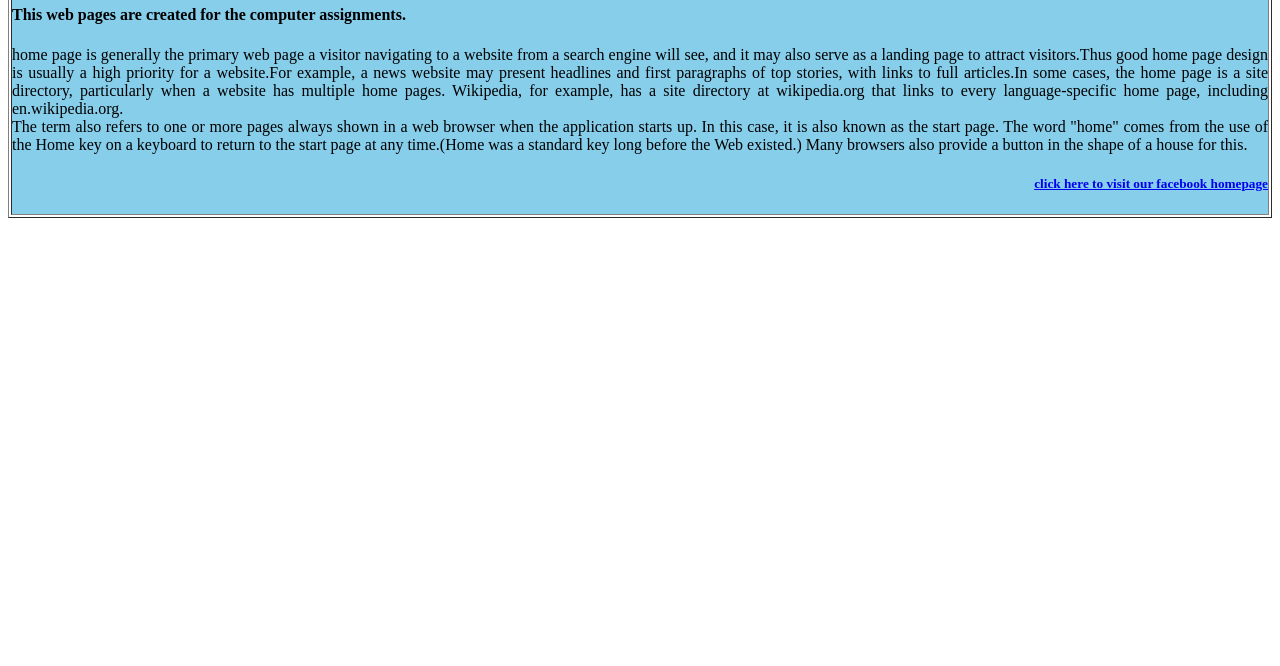
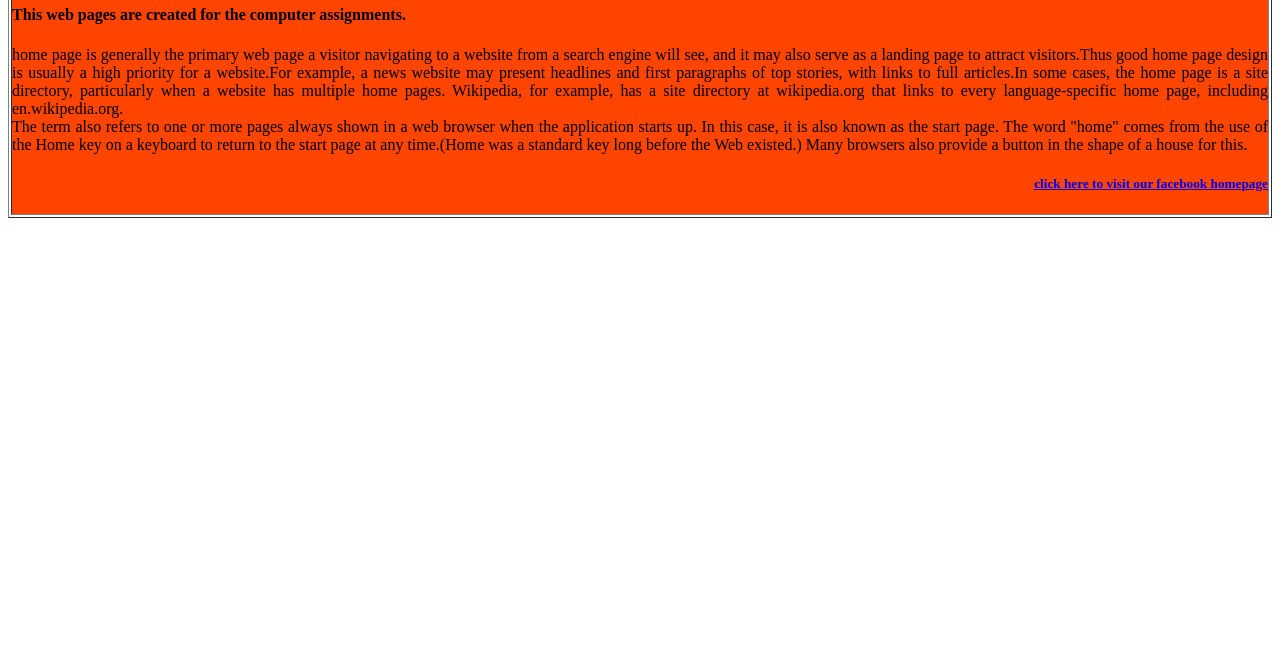
Before and after one commit to ourtry13/firstpage, a plain HTML site: page index.html in a window 1280 px wide. Shown: the part 134-800 px from the top of the page. Drawn offline with Linux system fonts and the light colour scheme.

Commit message:
Update index.html

```diff
--- a/index.html
+++ b/index.html
@@ -21,7 +21,7 @@
 
 		</tr>
 
-<tr bgcolor="#87ceeb">
+<tr bgcolor="#FF4500">
 
 	<td colspan="7" align="justify">
 <h1> WELCOME TO THE HOME PAGE</h1>
```
